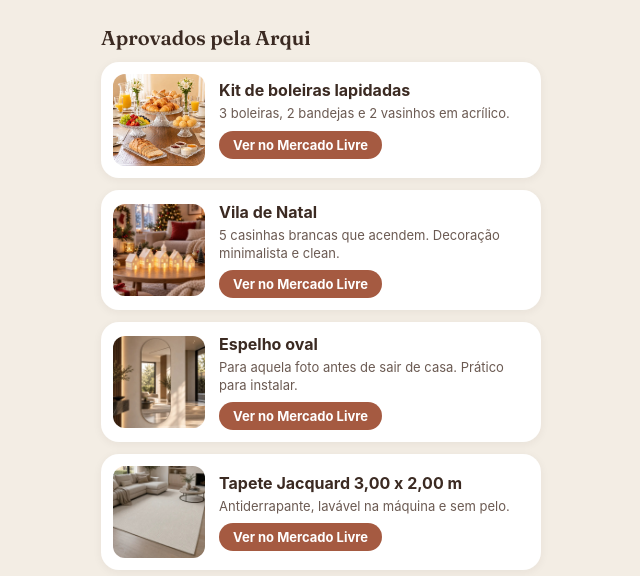
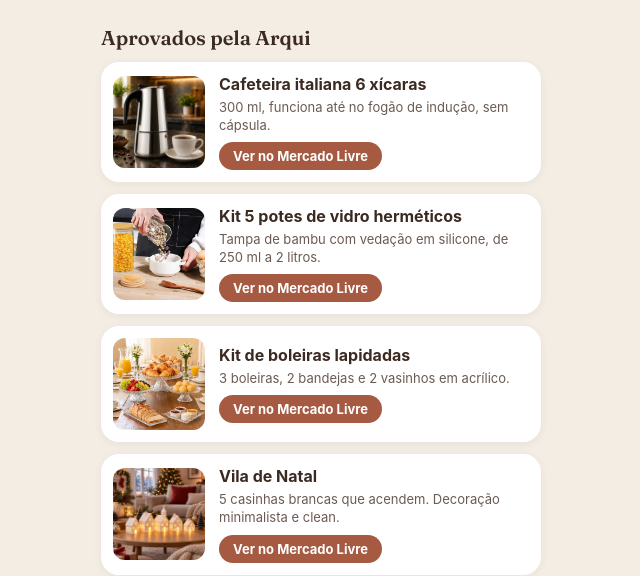
Before and after one commit to confianaarquiteta/midia, a plain HTML site: page links/index.html in a window 1280 px wide. Shown: the part 255-831 px from the top of the page, without its empty margins (319-959 px from the left). Drawn offline with Linux system fonts and the light colour scheme.

Commit message:
links: potes e cafeteira
Co-Authored-By: Claude Opus 5.5 <noreply@anthropic.com>
Claude-Session: https://claude.ai/code/session_01CPcLpLt9Jw1aG3oJhjxNuR

```diff
--- a/links/index.html
+++ b/links/index.html
@@ -37,6 +37,16 @@ h2{font-family:Fraunces,Georgia,serif;font-weight:600;font-size:20px;margin:28px
 
   <h2>Aprovados pela Arqui</h2>
 
+  <a class="card" href="https://meli.la/1HYkL3i" target="_blank" rel="noopener sponsored">
+    <img src="img/cafeteira.jpg" alt="Cafeteira italiana">
+    <div><b>Cafeteira italiana 6 xícaras</b><span>300 ml, funciona até no fogão de indução, sem cápsula.</span><em>Ver no Mercado Livre</em></div>
+  </a>
+
+  <a class="card" href="https://meli.la/2ie4FxT" target="_blank" rel="noopener sponsored">
+    <img src="img/potes.jpg" alt="Potes de vidro com tampa de bambu">
+    <div><b>Kit 5 potes de vidro herméticos</b><span>Tampa de bambu com vedação em silicone, de 250 ml a 2 litros.</span><em>Ver no Mercado Livre</em></div>
+  </a>
+
   <a class="card" href="https://meli.la/2fb3ohb" target="_blank" rel="noopener sponsored">
     <img src="img/boleiras.jpg" alt="Kit de boleiras lapidadas">
     <div><b>Kit de boleiras lapidadas</b><span>3 boleiras, 2 bandejas e 2 vasinhos em acrílico.</span><em>Ver no Mercado Livre</em></div>
```
Also changed, not shown: links/img/cafeteira.jpg (added), links/img/potes.jpg (added).
